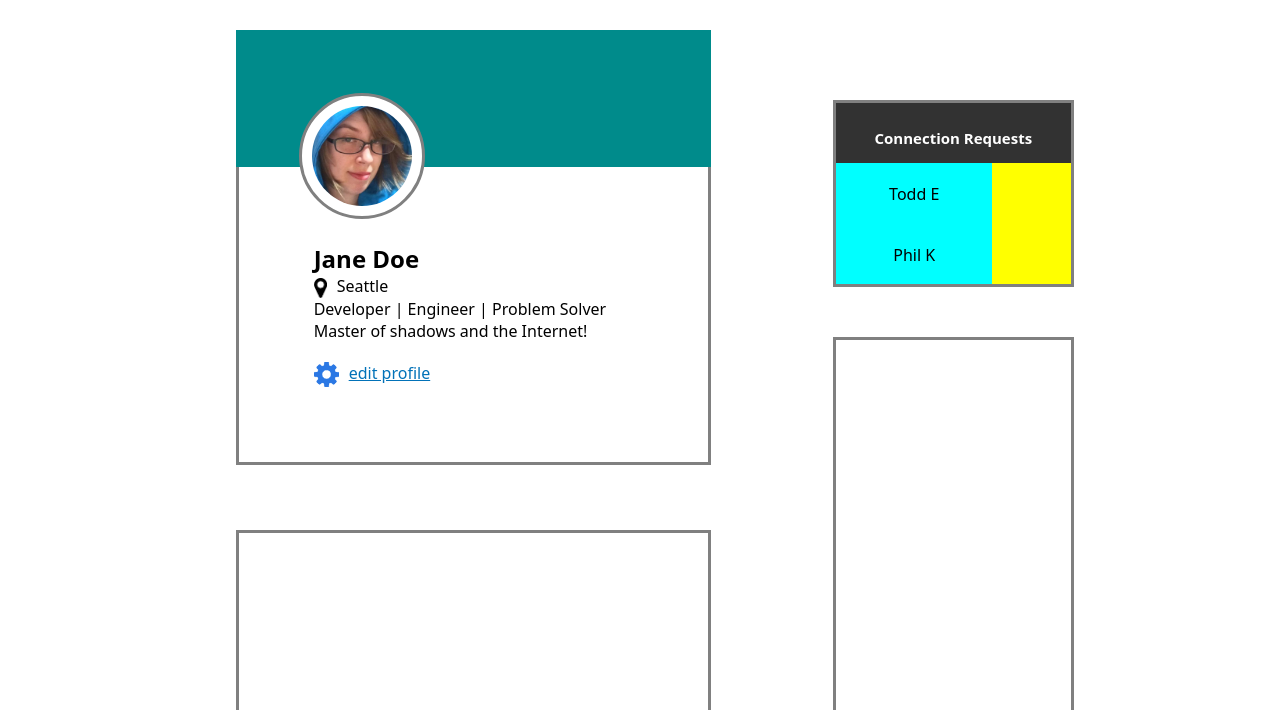
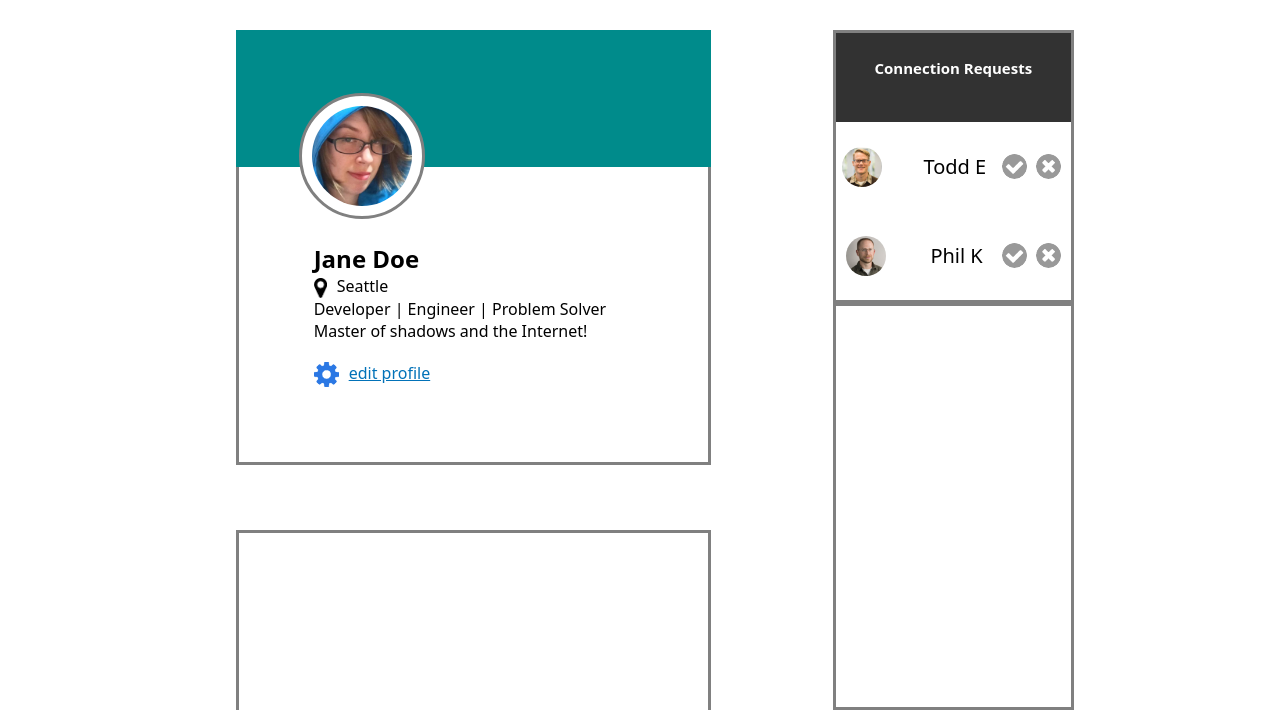
Before and after one commit to rteet702/ProfilePage, a plain HTML site: page index.html in a window 1280 px wide. Shown: the part 90-800 px from the top of the page. Drawn offline with Linux system fonts and the light colour scheme.

Commit message:
first commit

```diff
--- a/index.html
+++ b/index.html
@@ -4,7 +4,7 @@
     <meta charset="UTF-8">
     <meta http-equiv="X-UA-Compatible" content="IE=edge">
     <meta name="viewport" content="width=device-width, initial-scale=1.0">
-    <title>Document</title>
+    <title>Profile Page Assignment</title>
     <link rel="stylesheet" href="style.css">
 </head>
 <body>
@@ -13,7 +13,7 @@
             <div class="navbox">
                 <h1>Profile</h1>
                 <a href="#">Home</a>
-                <a href="#">My Profile</a>
+                <a href="#" class="active">My Profile</a>
                 <a href="#">Find Connections</a>
             </div>
             <div class="signoutbox">
@@ -44,12 +44,20 @@
                         <h2 class="centertext">Connection Requests</h2>
                     </div>
                     <div class="request">
-                        <div class="namebox">Todd E</div>
-                        <div class="responsebox"></div>
+                        <div class="namebox"><img class="requestphoto" src="images/todd-s.jpg">Todd E</div>
+                        <div class="responsebox">
+                            <a href="#"><img class="responsephoto" src="icons/accept-circle.png"></a>
+                            <a href="#"><img class="responsephoto" src="icons/close-circle.png"></a>
+                        </div>
                     </div>
                     <div class="request">
-                        <div class="namebox">Phil K</div>
-                        <div class="responsebox"></div>
+                        <div class="namebox">
+                            <img class="requestphoto" src="images/phil-s.jpg">Phil K
+                        </div>
+                        <div class="responsebox">
+                            <a href="#"><img class="responsephoto" src="icons/accept-circle.png"></a>
+                            <a href="#"><img class="responsephoto" src="icons/close-circle.png"></a>
+                        </div>
                     </div>
                 </div>
                 <div class="userconnections"></div>
--- a/style.css
+++ b/style.css
@@ -86,7 +86,7 @@ h1 {
     flex:2;
     display: flex;
     flex-direction: column;
-    justify-content: flex-end;
+    justify-content: space-between;
     align-items: center;
 }
 
@@ -94,7 +94,7 @@ h1 {
     flex: 1;
     display: flex;
     flex-direction: column;
-    justify-content: flex-start;
+    justify-content: space-between;
     align-items: center;
 }
 
@@ -176,8 +176,7 @@ h1 {
 
 .connectionrequests {
     width: 80%;
-    height: 200px;
-    margin-top: 70px;
+    height: 300px;
     background-color: white;
     display: flex;
     flex-direction: column;
@@ -207,21 +206,26 @@ h1 {
 .namebox {
     width: 100%;
     flex: 2;
-    background-color: aqua;
-    text-align: center;
-    padding-top: 20px;
+    background-color: white;
+    font-size: 20px;
+    display: flex;
+    align-items: center;
+    justify-content: space-evenly;
 }
 
 .responsebox {
     width: 100%;
     flex: 1;
-    background-color: yellow;
+    background-color: white;
+    display: flex;
+    align-items: center;
+    justify-content: space-evenly;
 }
 
 .userconnections {
     width: 80%;
     height: 450px;
-    margin-top: 50px;
+    margin-bottom: 40px;
     background-color: white;
     border: solid 3px gray;
 }
@@ -229,3 +233,21 @@ h1 {
 .gapbelow {
     margin-bottom: 20px;
 }
+
+.requestphoto {
+    border-radius: 50%;
+    height: 40px;
+    width: 40px;
+    vertical-align: middle;
+    margin-right: 35px;
+}
+.responsephoto {
+    border-radius: 50%;
+    height: 25px;
+    width: 25px;
+    vertical-align: middle;
+}
+
+.active {
+    font-weight: bold;
+}
```
